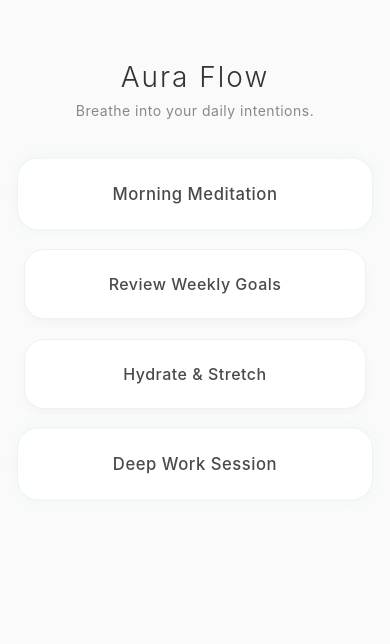
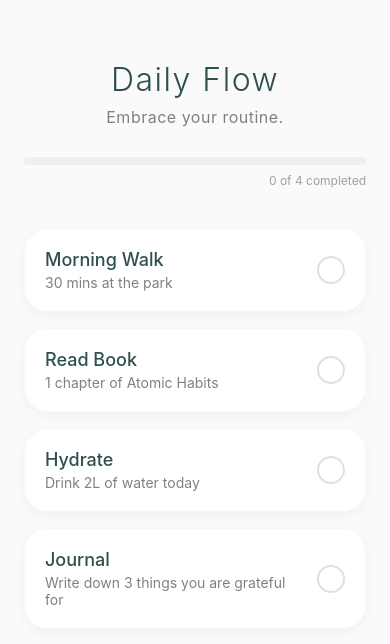
Before and after one commit to hkners/HerGeceYeniApp, a React Native app: screen / in a window 390 px wide. Shown: the top 644 px of the page. Built offline with nearby package versions, Linux system fonts and the light colour scheme.

Commit message:
Implement daily prototype
Co-authored-by: hkners <99874098+hkners@users.noreply.github.com>

```diff
--- a/App.js
+++ b/App.js
@@ -1,91 +1,122 @@
 import { StatusBar } from 'expo-status-bar';
-import React, { useEffect, useRef, useState } from 'react';
-import { StyleSheet, Text, View, Animated, TouchableOpacity, ScrollView, SafeAreaView } from 'react-native';
+import React, { useState } from 'react';
+import { StyleSheet, Text, View, TouchableOpacity, ScrollView, SafeAreaView } from 'react-native';
+import Animated, { useSharedValue, useAnimatedStyle, withTiming, withSequence, withSpring, interpolateColor } from 'react-native-reanimated';
 
-const INITIAL_INTENTIONS = [
-  { id: '1', title: 'Morning Meditation', priority: 'high', completed: false },
-  { id: '2', title: 'Review Weekly Goals', priority: 'medium', completed: false },
-  { id: '3', title: 'Hydrate & Stretch', priority: 'low', completed: false },
-  { id: '4', title: 'Deep Work Session', priority: 'high', completed: false },
+const TASKS = [
+  { id: '1', title: 'Morning Walk', description: '30 mins at the park' },
+  { id: '2', title: 'Read Book', description: '1 chapter of Atomic Habits' },
+  { id: '3', title: 'Hydrate', description: 'Drink 2L of water today' },
+  { id: '4', title: 'Journal', description: 'Write down 3 things you are grateful for' }
 ];
 
-const BreathingContainer = ({ intention, onToggle }) => {
-  const pulseAnim = useRef(new Animated.Value(1)).current;
+const CustomCheckbox = ({ isChecked }) => {
+  const progress = useSharedValue(isChecked ? 1 : 0);
 
-  useEffect(() => {
-    if (intention.priority === 'high' && !intention.completed) {
-      Animated.loop(
-        Animated.sequence([
-          Animated.timing(pulseAnim, {
-            toValue: 1.05,
-            duration: 2000,
-            useNativeDriver: true,
-          }),
-          Animated.timing(pulseAnim, {
-            toValue: 1,
-            duration: 2000,
-            useNativeDriver: true,
-          }),
-        ])
-      ).start();
-    } else {
-      pulseAnim.setValue(1);
-    }
-  }, [intention.priority, intention.completed, pulseAnim]);
+  React.useEffect(() => {
+    progress.value = withTiming(isChecked ? 1 : 0, { duration: 300 });
+  }, [isChecked]);
 
-  const getContainerStyle = () => {
-    if (intention.completed) return styles.containerCompleted;
-    if (intention.priority === 'high') return styles.containerHighPriority;
-    return styles.containerNormal;
+  const animatedStyle = useAnimatedStyle(() => {
+    const backgroundColor = interpolateColor(
+      progress.value,
+      [0, 1],
+      ['#FFFFFF', '#FFC0CB']
+    );
+    const borderColor = interpolateColor(
+      progress.value,
+      [0, 1],
+      ['#E0E0E0', '#FFC0CB']
+    );
+
+    return {
+      backgroundColor,
+      borderColor,
+      transform: [{ scale: withSpring(isChecked ? 1.1 : 1) }]
+    };
+  });
+
+  return (
+    <Animated.View style={[styles.checkbox, animatedStyle]}>
+      {isChecked && <Text style={styles.checkIcon}>✓</Text>}
+    </Animated.View>
+  );
+};
+
+const TaskCard = ({ task, onToggle }) => {
+  const [isChecked, setIsChecked] = useState(false);
+  const scale = useSharedValue(1);
+
+  const handlePressIn = () => {
+    scale.value = withTiming(0.95, { duration: 100 });
   };
 
-  const getTextColor = () => {
-    if (intention.completed) return '#A0A0A0';
-    return '#4A4A4A';
+  const handlePressOut = () => {
+    scale.value = withTiming(1, { duration: 150 });
   };
 
+  const handleToggle = () => {
+    const newState = !isChecked;
+    setIsChecked(newState);
+    onToggle(task.id, newState);
+  };
+
+  const animatedStyle = useAnimatedStyle(() => {
+    return {
+      transform: [{ scale: scale.value }]
+    };
+  });
+
   return (
-    <Animated.View style={{ transform: [{ scale: pulseAnim }] }}>
+    <Animated.View style={[styles.cardContainer, animatedStyle]}>
       <TouchableOpacity
-        activeOpacity={0.8}
-        onPress={() => onToggle(intention.id)}
-        style={[styles.intentionContainer, getContainerStyle()]}
+        activeOpacity={1}
+        onPressIn={handlePressIn}
+        onPressOut={handlePressOut}
+        onPress={handleToggle}
+        style={styles.cardContent}
+        accessibilityRole="checkbox"
+        accessibilityState={{ checked: isChecked }}
       >
-        <Text style={[styles.intentionText, { color: getTextColor(), textDecorationLine: intention.completed ? 'line-through' : 'none' }]}>
-          {intention.title}
-        </Text>
+        <View style={styles.textContainer}>
+          <Text style={[styles.taskTitle, isChecked && styles.taskTitleCompleted]}>{task.title}</Text>
+          <Text style={[styles.taskDescription, isChecked && styles.taskDescriptionCompleted]}>{task.description}</Text>
+        </View>
+        <CustomCheckbox isChecked={isChecked} />
       </TouchableOpacity>
     </Animated.View>
   );
 };
 
 export default function App() {
-  const [intentions, setIntentions] = useState(INITIAL_INTENTIONS);
+  const [completedTasks, setCompletedTasks] = useState({});
 
-  const toggleIntention = (id) => {
-    setIntentions(prev =>
-      prev.map(item =>
-        item.id === id ? { ...item, completed: !item.completed } : item
-      )
-    );
+  const handleToggleTask = (id, isCompleted) => {
+    setCompletedTasks(prev => ({ ...prev, [id]: isCompleted }));
   };
+
+  const completedCount = Object.values(completedTasks).filter(Boolean).length;
+  const progressPercentage = TASKS.length > 0 ? (completedCount / TASKS.length) * 100 : 0;
 
   return (
     <SafeAreaView style={styles.safeArea}>
       <StatusBar style="dark" />
       <ScrollView contentContainerStyle={styles.scrollContainer} showsVerticalScrollIndicator={false}>
         <View style={styles.header}>
-          <Text style={styles.title}>Aura Flow</Text>
-          <Text style={styles.subtitle}>Breathe into your daily intentions.</Text>
+          <Text style={styles.title}>Daily Flow</Text>
+          <Text style={styles.subtitle}>Embrace your routine.</Text>
+        </View>
+
+        <View style={styles.progressContainer}>
+           <View style={styles.progressBarBackground}>
+              <Animated.View style={[styles.progressBarFill, { width: `${progressPercentage}%` }]} />
+           </View>
+           <Text style={styles.progressText}>{completedCount} of {TASKS.length} completed</Text>
         </View>
 
         <View style={styles.listContainer}>
-          {intentions.map(intention => (
-            <BreathingContainer
-              key={intention.id}
-              intention={intention}
-              onToggle={toggleIntention}
-            />
+          {TASKS.map(task => (
+            <TaskCard key={task.id} task={task} onToggle={handleToggleTask} />
           ))}
         </View>
 
@@ -97,7 +128,7 @@ export default function App() {
 const styles = StyleSheet.create({
   safeArea: {
     flex: 1,
-    backgroundColor: '#FAFAFA', // Very light, clean background
+    backgroundColor: '#FAFAFA',
   },
   scrollContainer: {
     flexGrow: 1,
@@ -106,59 +137,94 @@ const styles = StyleSheet.create({
     paddingBottom: 40,
   },
   header: {
-    marginBottom: 40,
+    marginBottom: 30,
     alignItems: 'center',
   },
   title: {
-    fontSize: 28,
+    fontSize: 32,
     fontWeight: '300',
-    color: '#333333',
-    letterSpacing: 2,
+    color: '#2F4F4F', // Dark slate gray
+    letterSpacing: 1.5,
     marginBottom: 8,
   },
   subtitle: {
-    fontSize: 14,
+    fontSize: 16,
     fontWeight: '400',
-    color: '#888888',
+    color: '#808080',
     letterSpacing: 0.5,
   },
+  progressContainer: {
+    marginBottom: 40,
+  },
+  progressBarBackground: {
+    height: 8,
+    backgroundColor: '#F0F0F0',
+    borderRadius: 4,
+    overflow: 'hidden',
+    marginBottom: 8,
+  },
+  progressBarFill: {
+    height: '100%',
+    backgroundColor: '#FFDAB9', // Soft peach
+    borderRadius: 4,
+  },
+  progressText: {
+    fontSize: 12,
+    color: '#A0A0A0',
+    textAlign: 'right',
+  },
   listContainer: {
-    gap: 20,
+    gap: 16,
   },
-  intentionContainer: {
-    paddingVertical: 24,
-    paddingHorizontal: 20,
-    borderRadius: 20,
+  cardContainer: {
+    backgroundColor: '#FFFFFF',
+    borderRadius: 24,
     shadowColor: '#000',
     shadowOffset: { width: 0, height: 4 },
-    shadowOpacity: 0.03,
-    shadowRadius: 10,
+    shadowOpacity: 0.04,
+    shadowRadius: 12,
     elevation: 2,
+    borderWidth: 1,
+    borderColor: '#F8F8F8',
+  },
+  cardContent: {
+    flexDirection: 'row',
+    alignItems: 'center',
+    justifyContent: 'space-between',
+    padding: 20,
+  },
+  textContainer: {
+    flex: 1,
+    marginRight: 16,
+  },
+  taskTitle: {
+    fontSize: 18,
+    fontWeight: '500',
+    color: '#2F4F4F',
+    marginBottom: 4,
+  },
+  taskTitleCompleted: {
+    color: '#B0C4DE',
+    textDecorationLine: 'line-through',
+  },
+  taskDescription: {
+    fontSize: 14,
+    color: '#808080',
+  },
+  taskDescriptionCompleted: {
+    color: '#D3D3D3',
+  },
+  checkbox: {
+    width: 28,
+    height: 28,
+    borderRadius: 14,
+    borderWidth: 2,
     alignItems: 'center',
     justifyContent: 'center',
   },
-  containerNormal: {
-    backgroundColor: '#FFFFFF',
-    borderWidth: 1,
-    borderColor: '#F0F0F0',
-  },
-  containerHighPriority: {
-    backgroundColor: '#FFFFFF',
-    borderWidth: 1,
-    borderColor: '#E8F4F8', // Soft highlight (airy blue)
-    shadowColor: '#A0D8E6',
-    shadowOpacity: 0.1,
-    shadowRadius: 15,
-  },
-  containerCompleted: {
-    backgroundColor: '#F7F7F7',
-    borderWidth: 1,
-    borderColor: '#EAEAEA',
-    opacity: 0.6,
-  },
-  intentionText: {
-    fontSize: 16,
-    fontWeight: '500',
-    letterSpacing: 0.5,
+  checkIcon: {
+    color: '#FFFFFF',
+    fontSize: 14,
+    fontWeight: 'bold',
   },
 });
--- a/package.json
+++ b/package.json
@@ -14,7 +14,8 @@
     "expo-status-bar": "~55.0.4",
     "react": "19.2.0",
     "react-dom": "19.2.0",
-    "react-native": "0.83.2",
+    "react-native": "0.83.6",
+    "react-native-reanimated": "3.16.7",
     "react-native-web": "^0.21.0"
   },
   "private": true
```
Also changed, not shown: 1 other file (tests, documents, lock files or other folders).
